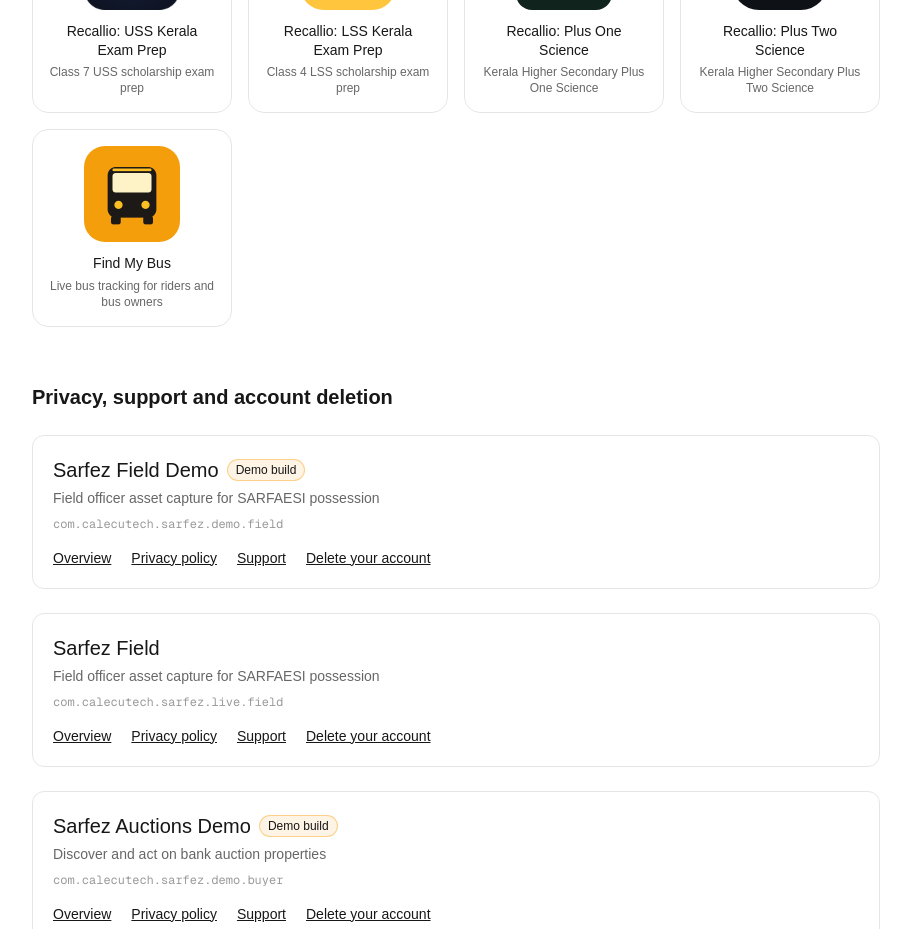
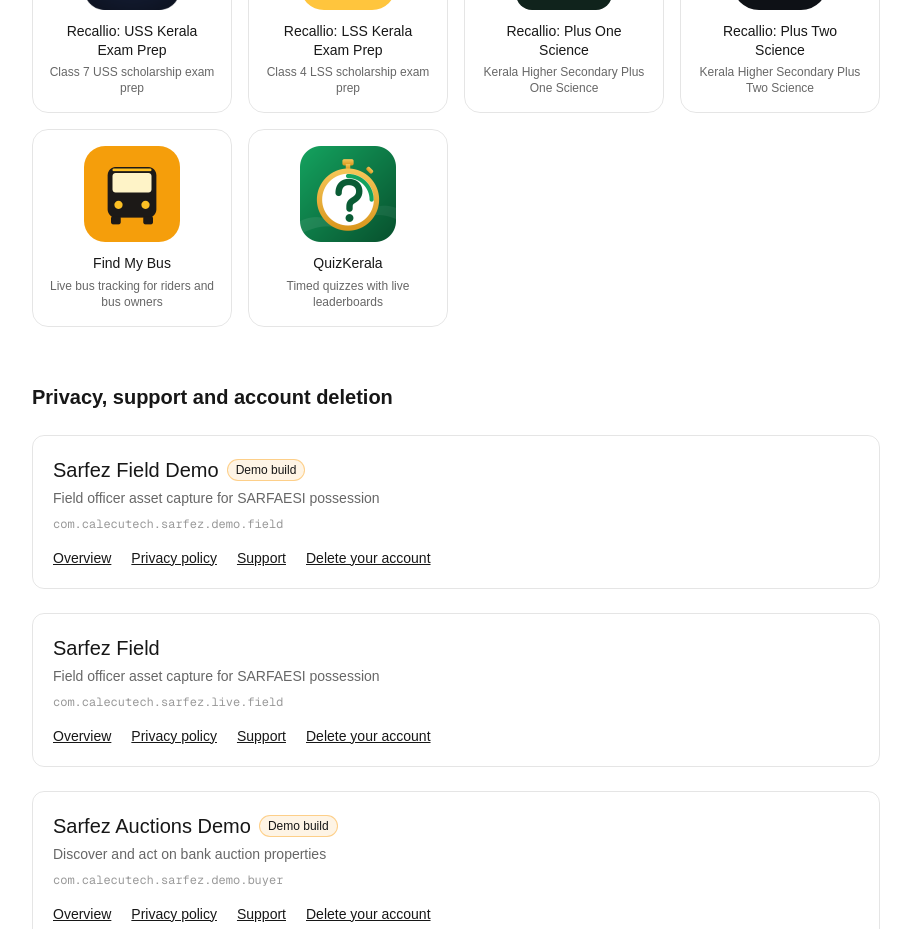
Before and after one commit to vsvivek1/calecute, a Next.js app in the folder apps/web/: page /apps in a window 1280 px wide. Shown: the part 800-1729 px from the top of the page, without its empty margins (184-1095 px from the left). Built offline with nearby package versions, Linux system fonts and the light colour scheme.

Commit message:
List QuizKerala on /apps and in the sitemap
Co-Authored-By: Claude Opus 5.5 (1M context) <noreply@anthropic.com>
Claude-Session: https://claude.ai/code/session_016LMh997vZaSBkSBRGauxos

```diff
--- a/apps/web/src/lib/static-apps.ts
+++ b/apps/web/src/lib/static-apps.ts
@@ -42,4 +42,10 @@ export const STATIC_APPS: StaticApp[] = [
     href: "/findmybus",
     image: "/findmybus/assets/logo-192.png",
   },
+  {
+    name: "QuizKerala",
+    tagline: "Timed quizzes with live leaderboards",
+    href: "/quizkerala",
+    image: "/quizkerala/logo-192.png",
+  },
 ];
```
Also changed, not shown: apps/web/src/app/(site)/sitemap.ts (+11 -0 lines).
